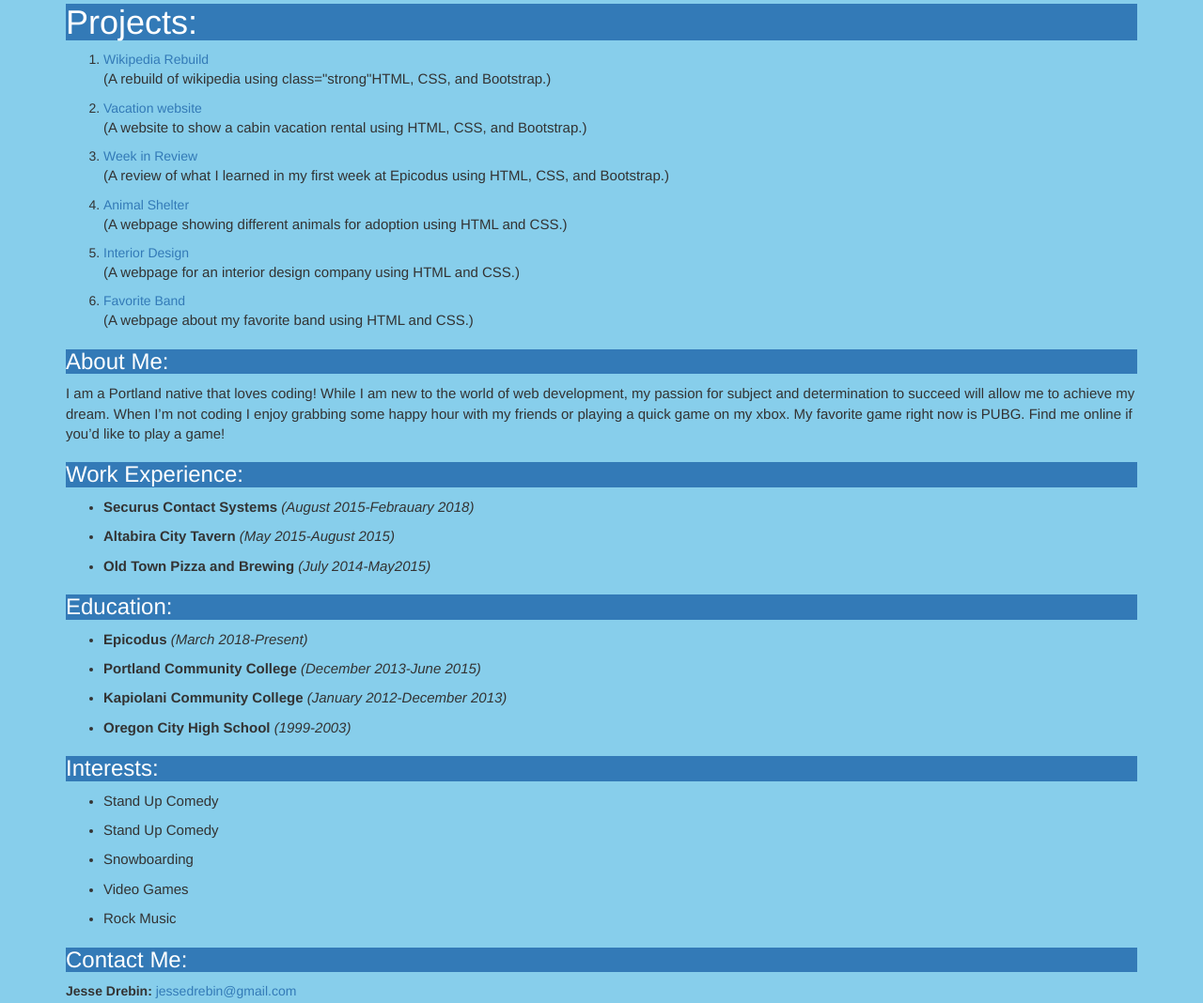
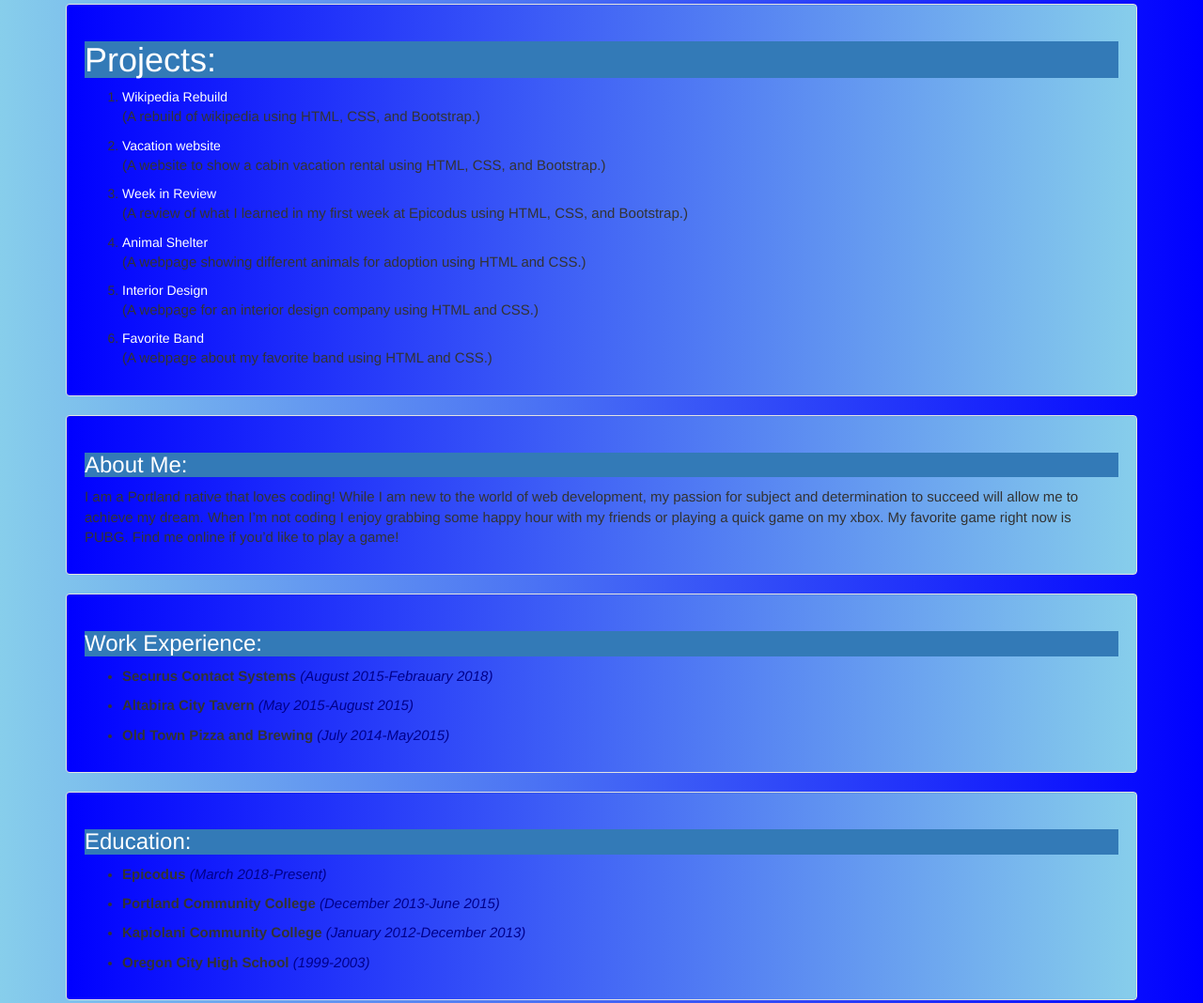
Before and after one commit to Drebnot/portfolio-landing-page, a plain HTML site: page index.html in a window 1280 px wide. Shown: the part 918-1986 px from the top of the page at 94% size. Drawn offline with Linux system fonts and the light colour scheme.

Commit message:
add custom styling to CSS and well bootstrap divs

```diff
--- a/css/styles.css
+++ b/css/styles.css
@@ -3,11 +3,15 @@
 }
 
 body {
-  background-color: skyblue;
+  background: linear-gradient(to right, skyblue , blue);
 }
 body p {
   font-size: 15px;
 }
+.well {
+  background: linear-gradient(to right, blue , skyblue);
+}
+
 .image {
   width: 400px;
   height: 400px;
@@ -31,4 +35,8 @@
 }
 .em {
   font-style: italic;
+  color: darkblue;
 }
+a {
+  color: white;
+}
--- a/index.html
+++ b/index.html
@@ -16,10 +16,11 @@
         <img class="image" src="img/profile-image.jpg" alt="A profile picture of Jesse Drebin">
         <p id="intro">Hello, I am Jesse and this is my portfolio page. I am a web developer based out of Portland Oregon. I am pasionate about programming and am currently looking to make new exciting projects. If you or anyone you know is currently looking for someone to help build awesome webpages please feel free to reach out! My contact information is listed at the bottom of the page. Thank you for taking the time to check out my portfolio.</p>
       </div>
+      <div class="well">
         <h1 class="bg-primary">Projects:</h1>
         <ol>
           <li><a href="https://github.com/Drebnot/Wiki-rebuild.git">Wikipedia Rebuild</a></li>
-        <p>(A rebuild of wikipedia using class="strong"HTML, CSS, and Bootstrap.)</p>
+          <p>(A rebuild of wikipedia using HTML, CSS, and Bootstrap.)</p>
           <li><a href="https://github.com/Drebnot/vacation-site.git">Vacation website</a></li>
           <p>(A website to show a cabin vacation rental using HTML, CSS, and Bootstrap.)</p>
           <li><a href="https://github.com/Drebnot/week-in-review.git">Week in Review</a></li>
@@ -31,14 +32,20 @@
           <li><a href="https://github.com/Drebnot/Favorite-Band.git">Favorite Band</a></li>
           <p>(A webpage about my favorite band using HTML and CSS.)</p>
         </ol>
+      </div>
+      <div class="well">
         <h3 class="bg-primary">About Me:</h3>
         <p>I am a Portland native that loves coding! While I am new to the world of web development, my passion for subject and determination to succeed will allow me to achieve my dream. When I’m not coding I enjoy grabbing some happy hour with my friends or playing a quick game on my xbox. My favorite game right now is PUBG. Find me online if you’d like to play a game!</p>
+      </div>
+      <div class="well">
         <h3 class="bg-primary">Work Experience:</h3>
         <ul>
           <li><p><span class="strong">Securus Contact Systems</span> <span class="em">(August 2015-Febrauary 2018)</span></p></li>
           <li><p><span class="strong">Altabira City Tavern</span> <span class="em">(May 2015-August 2015)</span></p></li>
           <li><p><span class="strong">Old Town Pizza and Brewing</span> <span class="em">(July 2014-May2015)</span></p></li>
         </ul>
+      </div>
+      <div class="well">
         <h3 class="bg-primary">Education:</h3>
         <ul>
           <li><p><span class="strong">Epicodus</span> <span class="em">(March 2018-Present)</span></p></li>
@@ -46,6 +53,8 @@
           <li><p><span class="strong">Kapiolani Community College</span> <span class="em">(January 2012-December 2013)</span></p></li>
           <li><p><span class="strong">Oregon City High School</span> <span class="em">(1999-2003)</span></p></li>
         </ul>
+      </div>
+      <div class="well">
         <h3 class="bg-primary">Interests:</h3>
         <ul>
           <li><p>Stand Up Comedy</p></li>
@@ -54,11 +63,14 @@
           <li><p>Video Games</p></li>
           <li><p>Rock Music</p></li>
         </ul>
+      </div>
+      <div class="well">
         <h3 class="bg-primary">Contact Me:</h3>
         <address>
           <span class="strong">Jesse Drebin:</span>
           <a href="mailto:#">jessedrebin@gmail.com</a>
         </address>
       </div>
+    </div>
   </body>
 </html>
```
Lines whose indentation alone changed are shown as unchanged.
